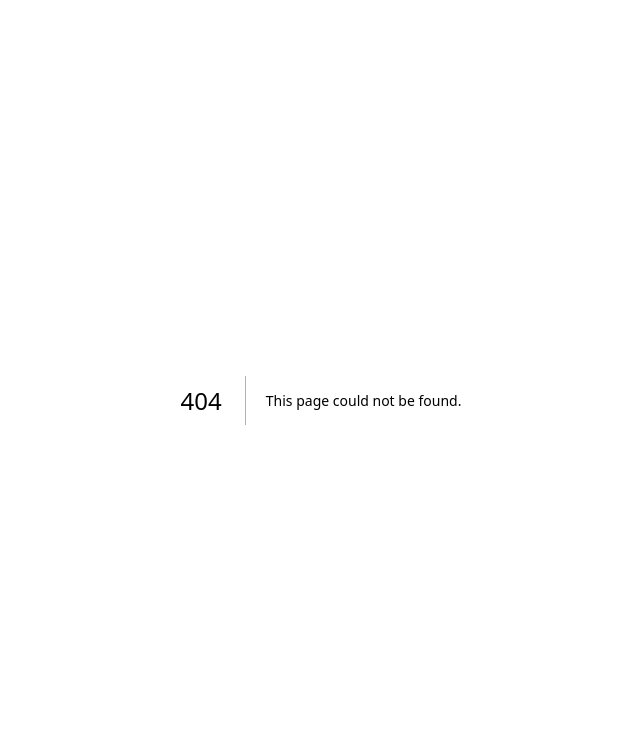
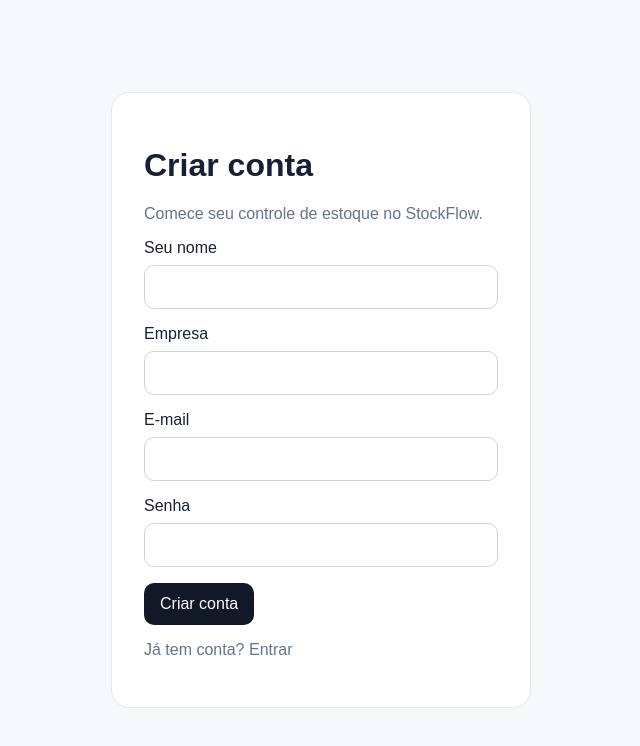
Before and after one commit to atomic-cod/stockflow, a Next.js app: page /cadastro in a window 1280 px wide. Before the commit this address had no page. Shown: the top 746 px of the page, without its empty margins (319-959 px from the left). Built offline with nearby package versions, Linux system fonts and the light colour scheme; no server answers.

Commit message:
feat: add authentication and protected dashboard

```diff
--- /dev/null
+++ b/src/app/cadastro/page.tsx
@@ -0,0 +1,47 @@
+"use client";
+
+import { FormEvent, useState } from "react";
+import { createClient } from "@/lib/supabase/client";
+import { useRouter } from "next/navigation";
+import Link from "next/link";
+
+export default function CadastroPage() {
+  const router = useRouter();
+  const supabase = createClient();
+  const [name,setName]=useState("");
+  const [company,setCompany]=useState("");
+  const [email,setEmail]=useState("");
+  const [password,setPassword]=useState("");
+  const [error,setError]=useState("");
+  const [loading,setLoading]=useState(false);
+
+  async function handleSubmit(e: FormEvent) {
+    e.preventDefault();
+    setError("");
+    setLoading(true);
+    const { data, error } = await supabase.auth.signUp({ email, password });
+    if (error) { setError(error.message); setLoading(false); return; }
+    if (data.user) {
+      const { error: profileError } = await supabase.from("profiles").insert({
+        id:data.user.id, full_name:name, company_id:"00000000-0000-0000-0000-000000000000", role:"admin"
+      });
+      if (profileError) setError("Usuário criado, mas a empresa precisa ser configurada no onboarding.");
+    }
+    router.push("/dashboard");
+    setLoading(false);
+  }
+
+  return <main className="login">
+    <form className="login-card" onSubmit={handleSubmit}>
+      <h1>Criar conta</h1>
+      <p className="muted">Comece seu controle de estoque no StockFlow.</p>
+      <label>Seu nome<input className="input" value={name} onChange={e=>setName(e.target.value)} required /></label>
+      <label>Empresa<input className="input" value={company} onChange={e=>setCompany(e.target.value)} required /></label>
+      <label>E-mail<input className="input" type="email" value={email} onChange={e=>setEmail(e.target.value)} required /></label>
+      <label>Senha<input className="input" type="password" minLength={6} value={password} onChange={e=>setPassword(e.target.value)} required /></label>
+      {error && <p style={{color:"#b91c1c"}}>{error}</p>}
+      <button className="btn" type="submit" disabled={loading}>{loading ? "Criando..." : "Criar conta"}</button>
+      <p className="muted">Já tem conta? <Link href="/login">Entrar</Link></p>
+    </form>
+  </main>;
+}
```
